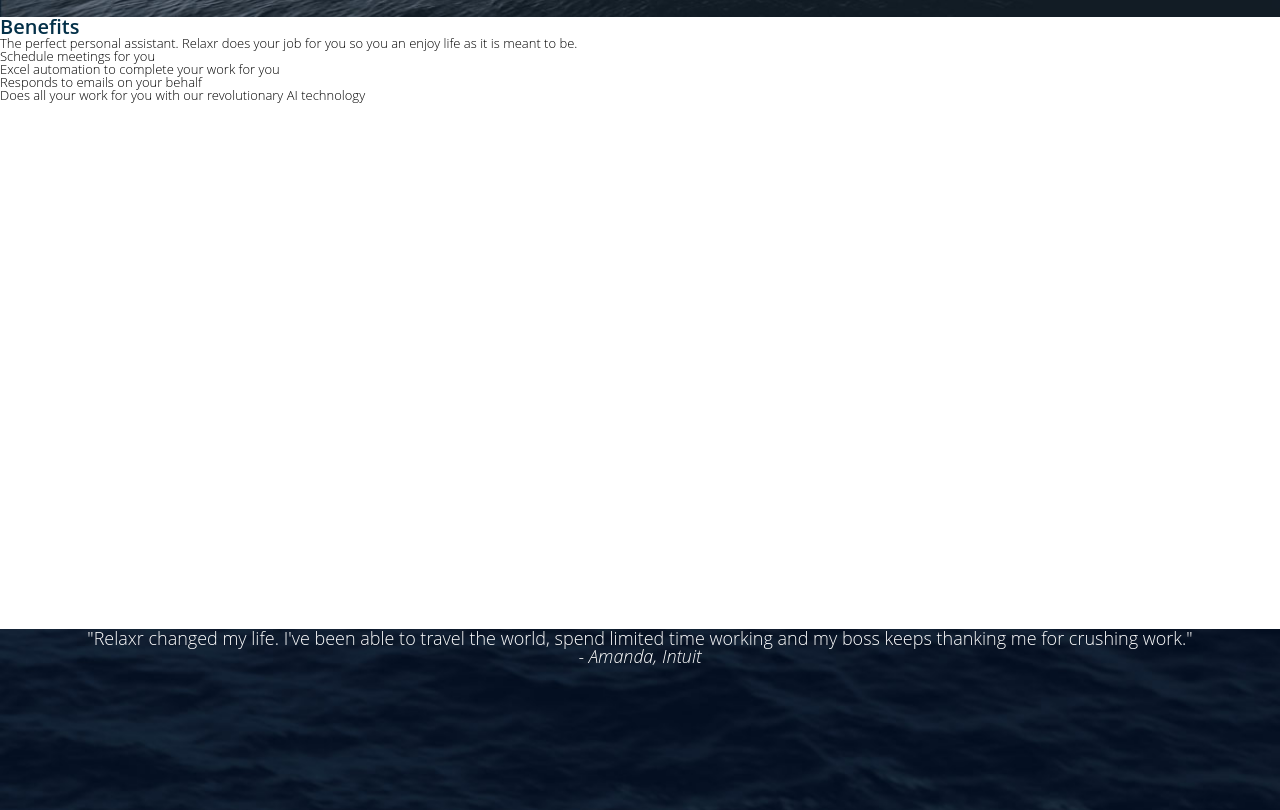
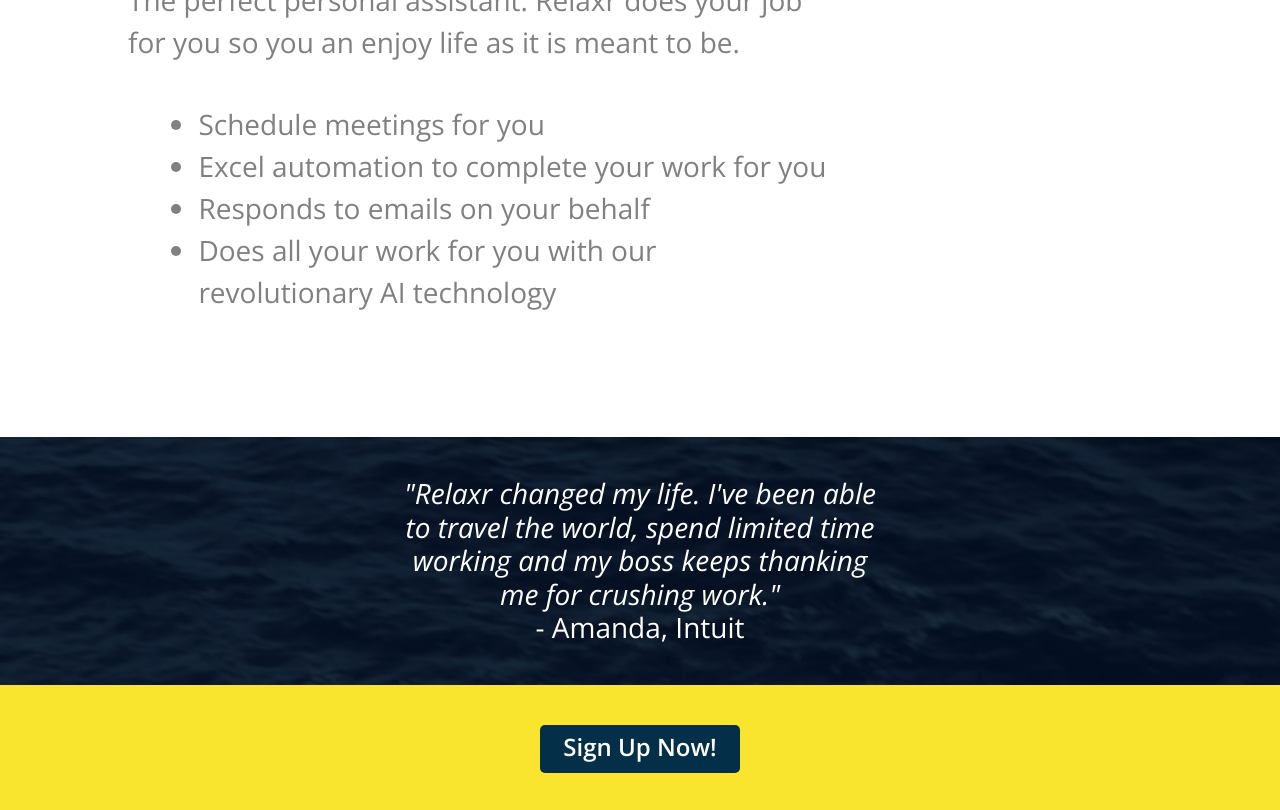
Before and after one commit to clarer/fewd7-assignment-2, a plain HTML site: page index.html in a window 1280 px wide. Shown: the part 683-1493 px from the top of the page. Drawn offline with nearby package versions, Linux system fonts and the light colour scheme.

Commit message:
fixed margins and padding

```diff
--- a/index.html
+++ b/index.html
@@ -2,7 +2,8 @@
 	<head>
 
 		<title>Relaxr</title>
-		<link href="styles.css" rel="stylesheet" type="text/css" href="https://www.google.com/fonts#UsePlace:use/Collection:Open+Sans:300italic,300,600,800">
+		<link href="styles.css" rel="stylesheet">
+		<link href='http://fonts.googleapis.com/css?family=Open+Sans:300italic,300,800,600' rel='stylesheet' type='text/css'>
 
 	</head>
 	<body>
--- a/styles.css
+++ b/styles.css
@@ -54,42 +54,50 @@
 }
 
 h1 {
-	font-size: 24px;
+	font-size: 40px;
 	font-weight: 600;
 	color: white;
+	text-align: center;
 }
 
 h2 {
-	font-size: 20px;
+	font-size: 32px;
 	font-weight: 600;
 	color: #033048;
 }
 
 p {
-	font-size: 13px;
+	font-size: 28px;
 	font-weight: 300;
+    color: grey;
+    line-height: 1.5;
+    padding-bottom: 40px;
 }
 
 ul {
-	font-size: 13px;
+	font-size: 28px;
 	font-weight: 300;
-	list-style: decimal;
+    color: grey;
+    line-height: 1.5;
+	list-style: disc;
+	list-style-position: inherit;
+	padding-left: 10%;
 }
 
 header {
-	height: 700px;
+	height: 600px;
 	background-image: url('./images/header_bg.jpg');
 	background-size: cover;
 }
 
 footer {
-	height: 350px;
+	height: 295px;
 	background-color: #121212;
 }
 
 .copyright {
-	font-size: 9px;
-	font-weight: 600;
+	font-size: 12px;
+	font-weight: 300;
 	text-align: center;
 	color: white;
 	padding: 35px;
@@ -97,38 +105,40 @@
 
 .button {
 	border-radius: 5px;
-	font-weight: 800;
+	font-weight: 600;
 	text-align: center;
+	margin: 0 auto;
+	font-size: 24px;
+	height: 28px;
+	width: 180px;
 	padding: 10px;
 }
 
 #button-yellow {
 	background-color: #f9e42e;
-	font-size: 14px;
 	color: #033048;
+	text-align: center;
+	margin-top: 120px;
 }
 
 #button-blue {
 	background-color: #033048;
-	font-size: 12px;
 	color: white;
-	height: 30px;
-	width: 150px;
 }
 
 .separator {
-	height: 120px;
+	padding: 40px;
 	background-color: #f9e42e;
-	vertical-align: center;
 }
 
 .logo {
-	font-size: 24px;
+	font-size: 36px;
 	font-weight: 800;
 }
 
 #logo-white {
 	color: white;
+	padding: 40px 60px;
 }
 
 #logo-yellow {
@@ -138,25 +148,28 @@
 }
 
 .main-content {
-	height: 612px;
+	height: 460px;
+	padding: 30px 35% 30px 10%;
 }
 
 .testimonial {
-	height: 395px;
+	padding: 40px;
 	background-image: url('./images/testimonial_bg.jpg');
 	background-size: cover;
-	font-size: 18px;
+	font-size: 28px;
 	color: white;
 	text-align: center;
+	line-height: 1.2;
 }
 
 #quote {
 	font-weight: 300;
+	font-style: italic;
+	margin: 0 30%;
 }
 
 #client {
 	font-weight: 300;
-	font-style: italic;
 }
 
 .social {
```
